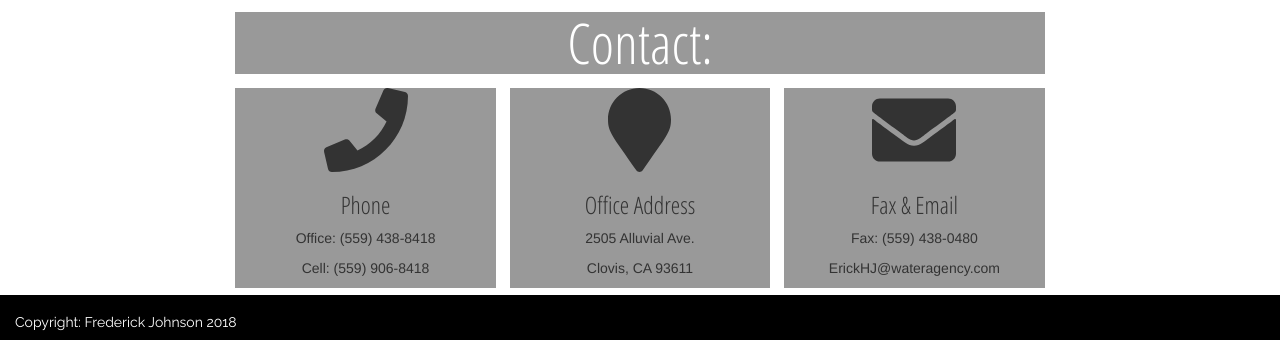
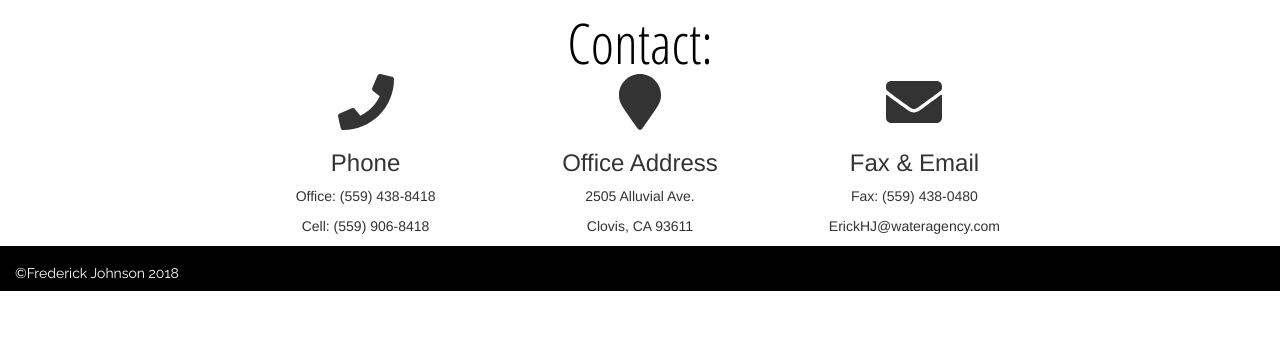
Before and after one commit to FritzTheDev/Final-Project-BC2, a website: page index.html in a window 1280 px wide. Shown: the part 807-1147 px from the top of the page. After the commit the page ends 1098 px from the top, so only its background shows below. Drawn offline with nearby package versions, Linux system fonts and the light colour scheme; a web font is replaced by a local one.

Commit message:
Spacing tweaks

```diff
--- a/index.html
+++ b/index.html
@@ -131,19 +131,19 @@
               <h1 id="contact" class="contacthdr">Contact:</h1>
             </div>
           <div class="col-md-4 featurette">
-            <span class="fas fa-phone fa-6x"></span>
+            <span class="fas fa-phone fa-4x"></span>
             <h3>Phone</h3>
             <p>Office: (559) 438-8418</p>
             <p>Cell: (559) 906-8418</p>
           </div>
           <div class="col-md-4 featurette">
-            <span class="fas fa-map-marker fa-6x"></span>
+            <span class="fas fa-map-marker fa-4x"></span>
             <h3>Office Address</h3>
             <p>2505 Alluvial Ave.</p>
             <p>Clovis, CA 93611</p>
           </div>
           <div class="col-md-4 featurette">
-            <span class="fas fa-envelope fa-6x"></span>
+            <span class="fas fa-envelope fa-4x"></span>
             <h3>Fax & Email</h3>
             <p>Fax: (559) 438-0480 </p>
             <p>ErickHJ@wateragency.com</p>
@@ -154,7 +154,7 @@
   <div class="container-fluid">
     <div class="row blackbg">
       <div class="col-md-12">
-        <h2>Copyright: Frederick Johnson 2018</h2>
+        <h2>©Frederick Johnson 2018</h2>
       </div>
     </div>
   </div>
--- a/style.scss
+++ b/style.scss
@@ -20,9 +20,6 @@ h2 {
   color: white;
   font-size: 1em;
 }
-h3 {
-  font-family: "open sans condensed"
-}
 .navbar {
   position: fixed;
   top: 0;
@@ -33,7 +30,9 @@ h3 {
 }
 .contacthdr {
   opacity: 100;
-  font-family: "open sans condensed"
+  font-family: "open sans condensed";
+  color: black;
+  text-align: center;
 }
 .navlink {
   color: white !important;
@@ -50,8 +49,6 @@ h3 {
 }
 .featurette {
   text-align: center;
-  background-color: #999;
-  border: .5em solid white;
 }
 .featurette.top {
   border-top: 1em solid white;
```
Also changed, not shown: style.css, 1 other file.
